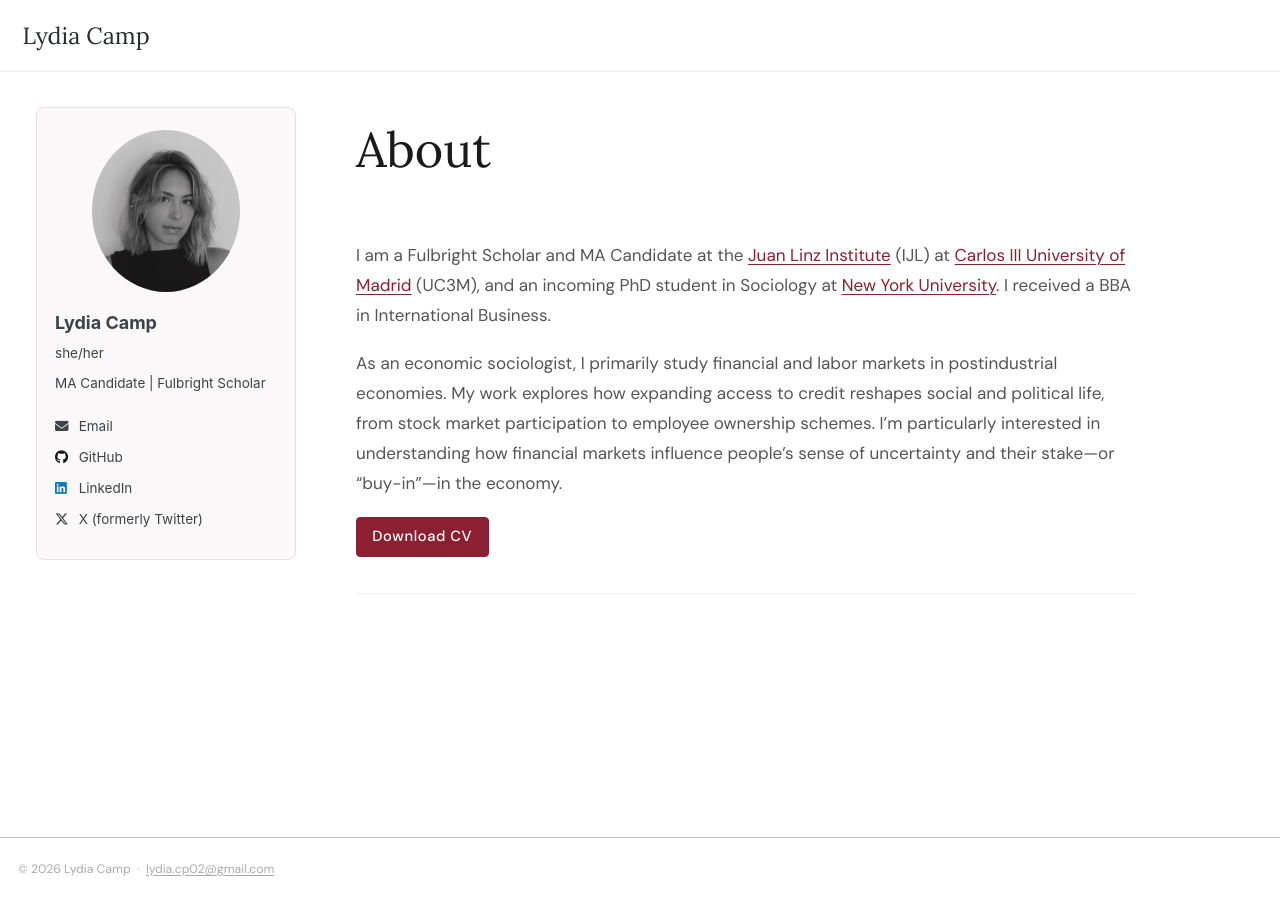
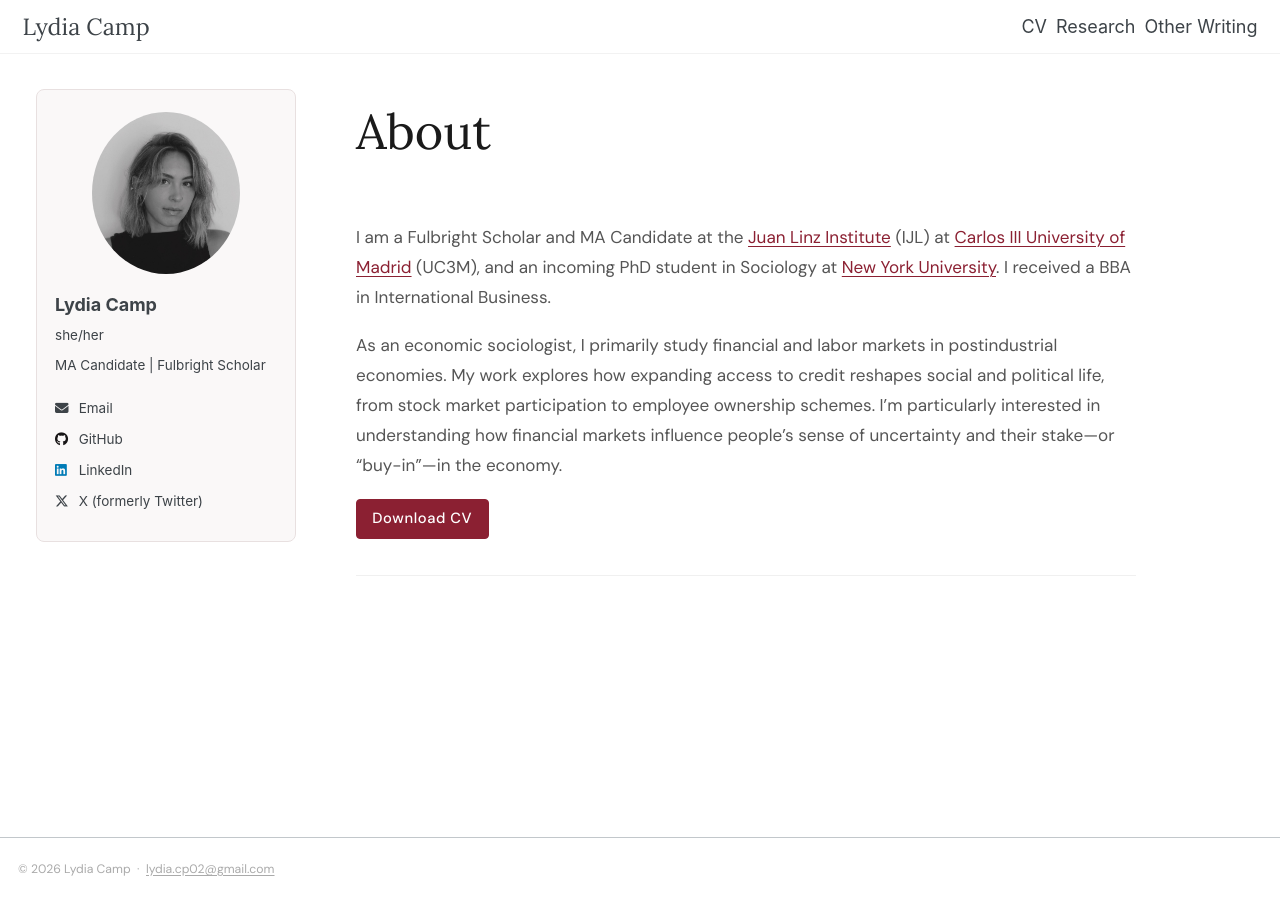
Before and after one commit to lydiagcamp/lydiagcamp.github.io, a Jekyll site: the page built from _pages/about.md, in a window 1280 px wide and 900 px high. Built offline with Jekyll 4.4.1, drawn with Linux system fonts in a browser that asks for light colours.

Commit message:
Replace greedy-nav with simple flex nav, remove header border
Co-Authored-By: Claude Sonnet 4.6 <noreply@anthropic.com>

```diff
--- a/_includes/masthead.html
+++ b/_includes/masthead.html
@@ -3,10 +3,9 @@
 <div class="masthead">
   <div class="masthead__inner-wrap">
     <div class="masthead__menu">
-      <nav id="site-nav" class="greedy-nav">
-        <button><div class="navicon"></div></button>
-        <ul class="visible-links">
-          <li class="masthead__menu-item masthead__menu-item--lg persist"><a href="{{ base_path }}/">{{ site.title }}</a></li>
+      <nav id="site-nav" class="site-nav--simple">
+        <ul class="site-nav__links">
+          <li class="masthead__menu-item masthead__menu-item--lg"><a href="{{ base_path }}/">{{ site.title }}</a></li>
           {% for link in site.data.navigation.main %}
             {% if link.url contains 'http' %}
               {% assign domain = '' %}
@@ -16,7 +15,6 @@
             <li class="masthead__menu-item"><a href="{{ domain }}{{ link.url }}"{% if page.url == link.url or page.url contains link.url and link.url != '/' %} class="active"{% endif %}>{{ link.title }}</a></li>
           {% endfor %}
         </ul>
-        <ul class="hidden-links hidden"></ul>
       </nav>
     </div>
   </div>
--- a/assets/css/custom.css
+++ b/assets/css/custom.css
@@ -144,30 +144,25 @@ details[open] summary {
   margin-left: 0 !important;
 }
 
-/* Right-align nav links, keep site title left */
-.greedy-nav .visible-links {
-  display: flex !important;
+/* Simple nav — site title left, links right */
+.site-nav--simple .site-nav__links {
+  display: flex;
   align-items: center;
   width: 100%;
+  list-style: none;
+  margin: 0;
+  padding: 0;
 }
 
-.greedy-nav .visible-links .masthead__menu-item--lg {
+.site-nav--simple .masthead__menu-item--lg {
   flex: 1;
 }
 
-/* Always show all nav items, never collapse to overflow menu */
-#site-nav button {
-  display: none !important;
-}
-
-.greedy-nav .hidden-links {
-  display: none !important;
-}
-
-/* Tighten nav link spacing */
-.greedy-nav .visible-links .masthead__menu-item a {
+.site-nav--simple .masthead__menu-item a {
   padding-left: 0.25rem;
   padding-right: 0.25rem;
+  text-decoration: none;
+  color: inherit;
 }
 
 /* Site title — Lora font, larger */
@@ -177,8 +172,13 @@ details[open] summary {
   font-weight: 400 !important;
 }
 
+/* Remove header bottom border */
+.masthead::after {
+  display: none !important;
+}
+
 /* Nav link hover */
-.greedy-nav a:not(.site-title):hover {
+.site-nav--simple a:hover {
   color: #8b2032 !important;
 }
 
```
